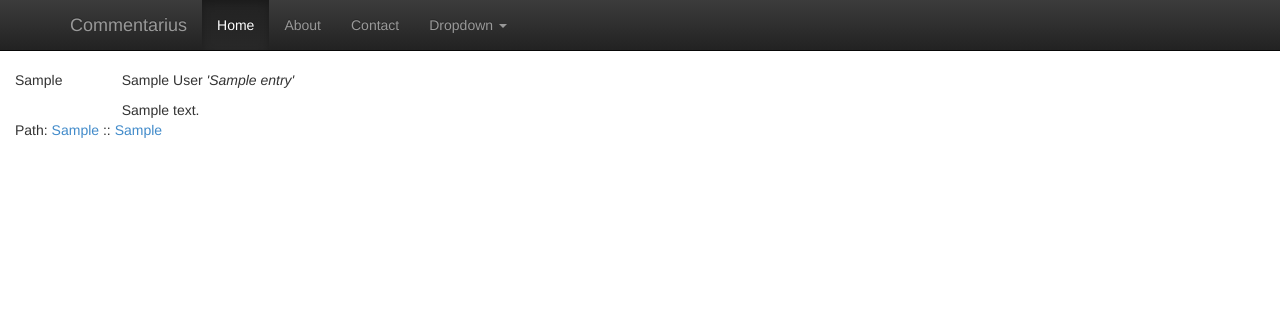
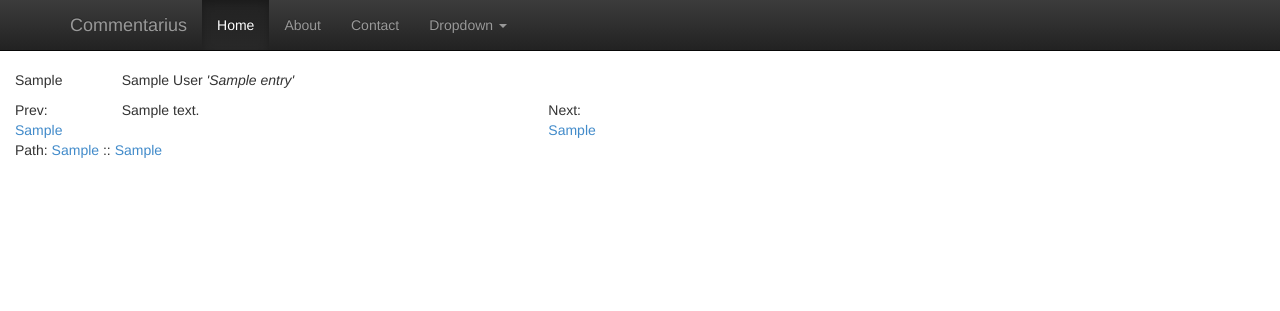
Before and after one commit to scotartt/commentarius, a Django app: template decommentariis/decommentariis/templates/section_text.html in a window 1280 px wide. Shown: the top 311 px of the page. Run offline with Django 3.2, Linux system fonts and the light colour scheme; the template is opened without the code that fills it: most values are stand-ins (such as "Sample title", 1, 10 or a date in 2020); some libraries are stand-ins or nearby versions.

Commit message:
prev/next navigation

```diff
--- a/decommentariis/decommentariis/templates/section_text.html
+++ b/decommentariis/decommentariis/templates/section_text.html
@@ -16,8 +16,18 @@
 		</div>
 	</div>
 	<div id="maincontent" class="row">
-		<div id="text" class="col-md-4 col-md-offset-1">
-		{% autoescape off %}  {{ section_text }} {% endautoescape %}
+		<div id="leftoftext" class="col-md-1">
+			{% if section_prev %}
+			Prev:<br/><a href='../{{ section_prev.cts_urn }}/'>{{ section_prev.section_ref }}</a>
+			{% endif %}
+		</div>
+		<div id="text" class="col-md-4">
+			{% autoescape off %}  {{ section_text }} {% endautoescape %}
+		</div>
+		<div id="rightoftext" class="col-md-1">
+			{% if section_next %}
+			Next:<br/><a href='../{{ section_next.cts_urn }}/'>{{ section_next.section_ref }}</a>
+			{% endif %}
 		</div>
 	</div>
 	<div id="parentnav" class="row">
--- a/decommentariis/decommentariis/views.py
+++ b/decommentariis/decommentariis/views.py
@@ -38,4 +38,10 @@ class SectionTextDetailView(DetailView):
 		context = super(SectionTextDetailView, self).get_context_data(**kwargs)
 		context['section_text'] = self.object.readData()
 		context['section_path'] = self.object.parents()
+		siblings = self.object.siblings()
+		if 'prev' in siblings:
+			print('prev whiizo')
+			context['section_prev'] = siblings['prev']
+		if 'next' in siblings:
+			context['section_next'] = siblings['next']
 		return context
```
